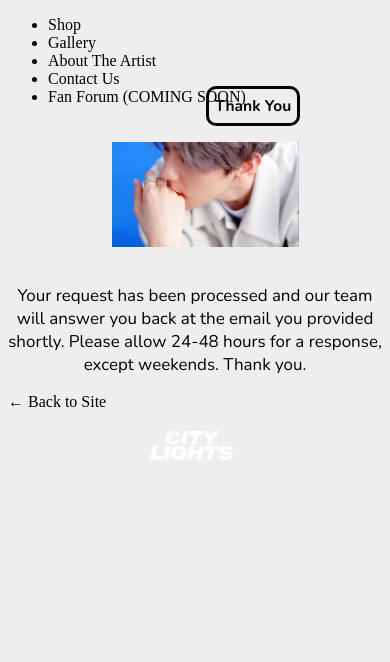
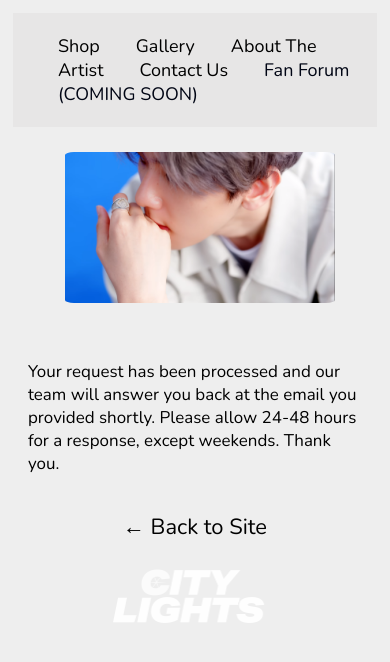
Before and after one commit to danadd/citylights, a plain HTML site: page thankyou.html in a window 390 px wide. Drawn offline with nearby package versions, Linux system fonts and the light colour scheme.

Commit message:
v4 (part 2)
css for thankyou.html added.

```diff
--- a/thankyou.css
+++ b/thankyou.css
@@ -1,10 +1,35 @@
+* {
+    box-sizing: border-box;
+}
+
+header {
+    color: rgb(255, 255, 255);
+    padding: 5px;
+    margin: 0;
+    align-items: center;
+}
+
+nav{
+    background-color: rgb(231, 230, 230);
+    padding: 5px;
+}
+
+nav li {
+    color: rgb(0, 5, 20);
+    display: inline;
+    padding-right: 2rem;
+    font-family: 'Nunito', sans-serif;
+    font-size: 18px;
+    font-weight: 700px;
+  }
+
 h1{
     font-family: "Nunito", sans-serif;
     position: absolute;
-    top: 5.50em;
+    top: 6.00em;
     left: 13.20em;
     border: solid;
-    color: rgb(5, 5, 5);
+    color: white;
     border-radius: 10px;
     padding: 6px;
     font-size: 4vw;
@@ -15,6 +40,14 @@ h1{
 p{
     font-family: "Nunito", sans-serif;
     font-size: calc(15px + 0.5vw);
+    position: relative;
+    text-align: center;
+    padding: 20px;
+}
+
+#back{
+    font-family: "Nunito", sans-serif;
+    font-size: calc(20px + 0.5vw);
     position: relative;
     text-align: center;
 }
@@ -29,7 +62,7 @@ p{
 .thankyou img{
     max-width: 100%;
     height: auto;
-    border-radius: 4%;
+    border-radius: 5%;
     display: block;
     padding: 5px;
     margin: 5px;
@@ -66,3 +99,33 @@ a:visited{
 a:active {
     text-decoration: underline;
   }
+
+@media (max-width: 800px){
+
+  h1{
+    top: 8.00em;
+    left: 12.50em;
+
+}
+
+  }
+
+@media (max-width: 430px){
+    h1{
+        display: none;
+    }
+    p{
+        text-align: left;
+    }
+
+    .thankyou{
+        padding: 10px;
+        margin-left: auto;
+        margin-right: auto;
+        width: 80%;
+    }
+
+    .logo img{
+        width: 60%;
+    }
+  }
```
